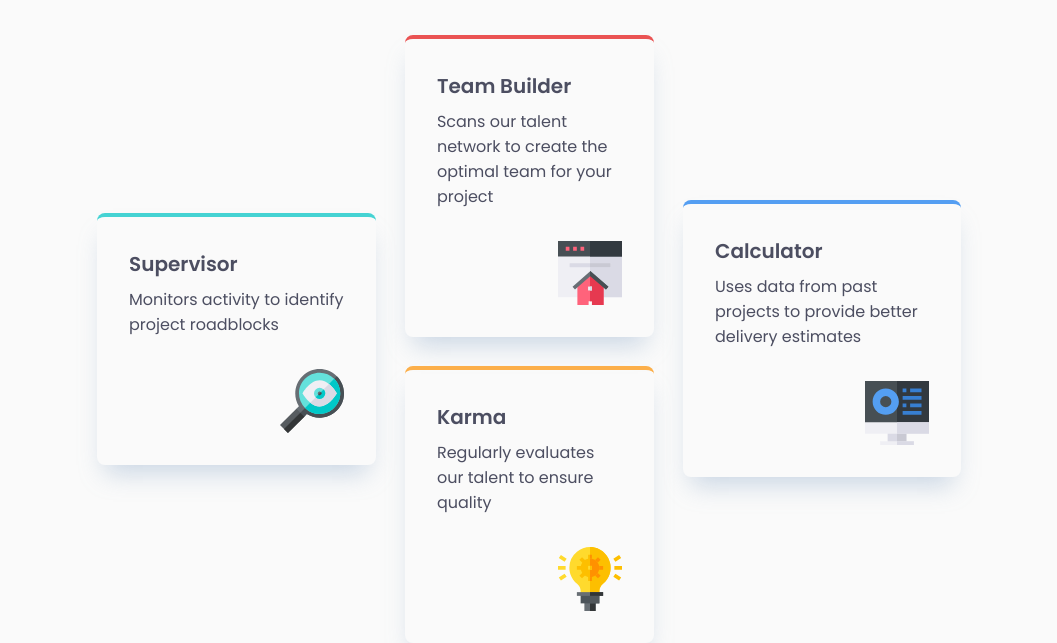
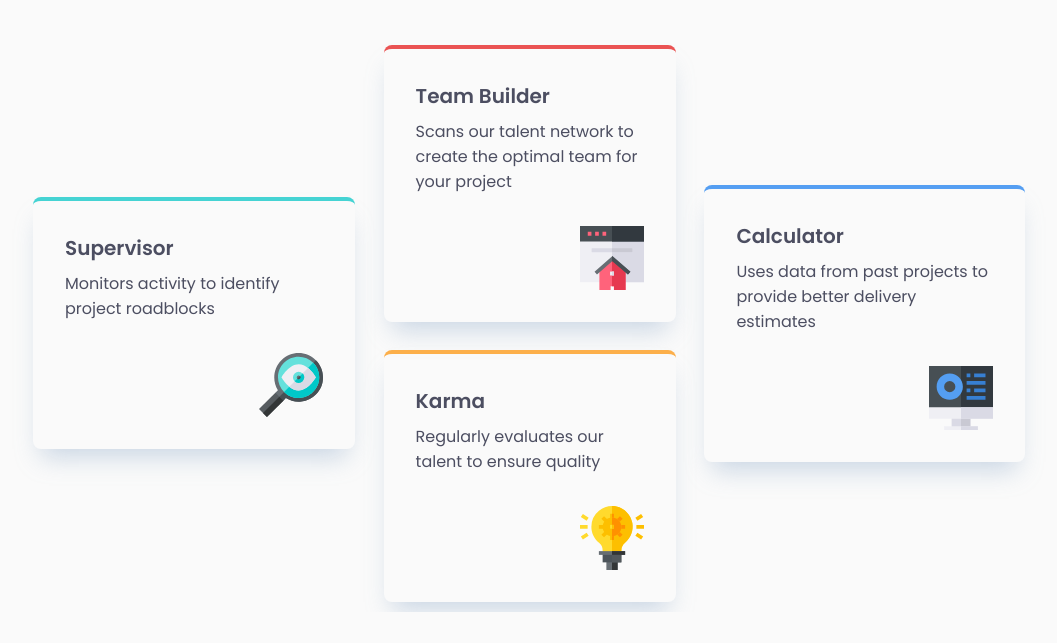
Before and after one commit to Mertasilturk/Frontend-mentor, a plain HTML site: page four-card-feature-section-master/index.html in a window 1280 px wide. Shown: the part 188-831 px from the top of the page, without its empty margins (111-1168 px from the left). After the commit the page ends 800 px from the top, so only its background shows below. Drawn offline with Linux system fonts and the light colour scheme.

Commit message:
'commit'

```diff
--- a/four-card-feature-section-master/fourcard.css
+++ b/four-card-feature-section-master/fourcard.css
@@ -96,7 +96,7 @@ body {
   justify-items: center;
 
   gap: 1.8rem;
-  padding: 0 13rem;
+  padding: 0 9rem;
 }
 
 .box-1 {
@@ -120,7 +120,7 @@ body {
 }
 
 .box {
-  max-width: 22rem;
+  max-width: 24rem;
   display: grid;
   box-shadow: 0 1rem 1.5rem -0.5rem hsla(212, 36%, 64%, 0.4);
 
```
